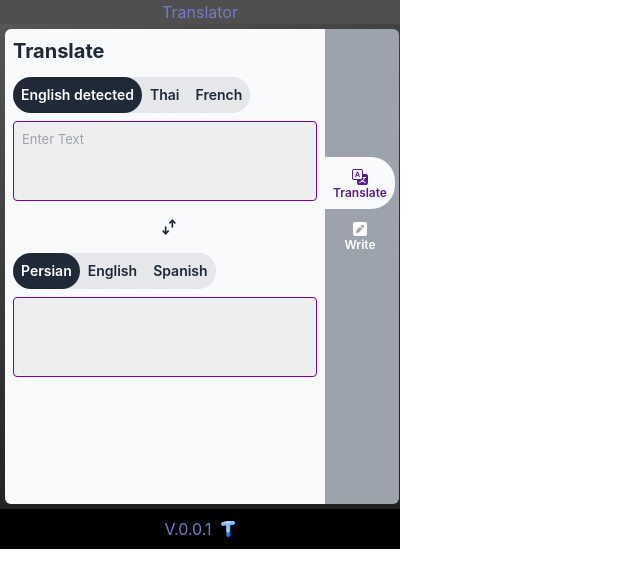
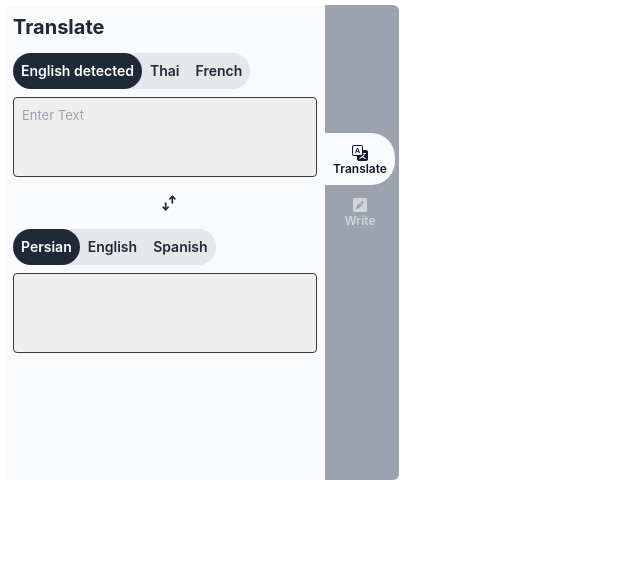
Before and after one commit to aqorbani/chrome-extension, a Next.js app: page / in a window 1280 px wide. Shown: the top 588 px of the page, without its empty margins (0-640 px from the left). Built offline with nearby package versions, Linux system fonts and the light colour scheme.

Commit message:
the initial structure of the extension was done

```diff
--- a/components/Footer/Footer.module.css
+++ b/components/Footer/Footer.module.css
@@ -4,7 +4,9 @@
   flex: 1;
   height: 20px;
   padding: 20px;
-  background-color: black;
+  background-color: #cecece;
+  border-bottom-right-radius: 5px;
+  border-bottom-left-radius: 5px;
 }
 
 .footer a {
@@ -13,7 +15,7 @@
   align-items: center;
   flex-grow: 1;
   font-size: medium;
-  color: #757bc3;
+  color: #ffffff;
 }
 
 .logo {
--- a/components/Footer/index.js
+++ b/components/Footer/index.js
@@ -3,11 +3,7 @@ import styles from "./Footer.module.css";
 export default function Footer() {
   return (
     <footer className={styles.footer}>
-      <a
-        href="https://github.com/ibnzUK/next-chrome-starter"
-        target="_blank"
-        rel="noopener noreferrer"
-      >
+      <a href="#" target="_blank" rel="noopener noreferrer">
         V.0.0.1
         <span className={styles.logo}>
           <img src="icons/logo.png" alt="Logo" width={16} height={16} />
--- a/components/Header/Header.module.css
+++ b/components/Header/Header.module.css
@@ -2,7 +2,10 @@
   display: flex;
   justify-content: center;
   width: 400px;
-  font-size: medium;
-  color: #757bc3;
-  background-color: rgb(79, 79, 79);
+  font-size: small;
+  color: #000000;
+  font-weight: bolder;
+  background-color: #ededed;
+  border-top-right-radius: 5px;
+  border-top-left-radius: 5px;
 }
--- a/components/Index/index.jsx
+++ b/components/Index/index.jsx
@@ -8,8 +8,9 @@ import Write from "../Write/Write";
 export default function Index({ navigateToPage }) {
   const [btnStatus, setBtnStatus] = useState("translate");
   const active =
-    "flex flex-col justify-center items-center w-full pt-3 p-2 bg-gray-50 text-purple-900 transition-all hover:delay-50 rounded-r-3xl";
-  const disable = "flex flex-col justify-center items-center w-full pt-3 p-2";
+    "flex flex-col justify-center items-center w-full pt-3 p-2 bg-gray-50 text-gray-900 transition-all hover:delay-50 rounded-r-3xl";
+  const disable =
+    "flex flex-col text-gray-300 justify-center items-center w-full pt-3 p-2";
 
   return (
     <div className={styles.container}>
--- a/components/Write/Write.jsx
+++ b/components/Write/Write.jsx
@@ -10,7 +10,7 @@ export default function Main() {
   const [response, setResponse] = useState("");
 
   const active =
-    "bg-purple-950 text-white rounded-full m-1 pr-2 pl-2 text-xs font-normal";
+    "bg-gray-500 text-white rounded-full m-1 pr-2 pl-2 text-xs font-normal";
   const disable =
     "bg-gray-200 rounded-full m-1 pr-2 pl-2 text-xs font-normalmal";
 
--- a/pages/_app.js
+++ b/pages/_app.js
@@ -1,12 +1,12 @@
-import Footer from '../components/Footer';
-import Header from '../components/Header';
-import '../styles/globals.css';
+import Footer from "../components/Footer";
+import Header from "../components/Header";
+import "../styles/globals.css";
 export default function App({ Component, pageProps }) {
   return (
     <>
-      <Header/>
+      {/* <Header/> */}
       <Component {...pageProps} />
-      <Footer />
+      {/* <Footer /> */}
     </>
   );
 }
--- a/styles/Pages.module.css
+++ b/styles/Pages.module.css
@@ -1,7 +1,8 @@
 .container {
   width: 400px;
   min-height: 485px;
-  background: linear-gradient(153deg, rgb(86, 86, 86), rgb(33, 33, 33) 74%);
+  /* background: linear-gradient(180deg, #ededed, #cecece 74%); */
+  background: transparent;
   padding: 5px;
   color: white;
 }
@@ -42,7 +43,7 @@
   background-color: rgb(238, 238, 238);
   width: 95%;
   height: 80px;
-  border: 1px solid #7d009c;
+  border: 1px solid #3a3a3a;
   resize: none;
   font-size: small;
   font-weight: normal;
```
Also changed, not shown: components/Main/Main.jsx (+18 -10 lines), 13 other files (tests, documents, lock files or other folders).
